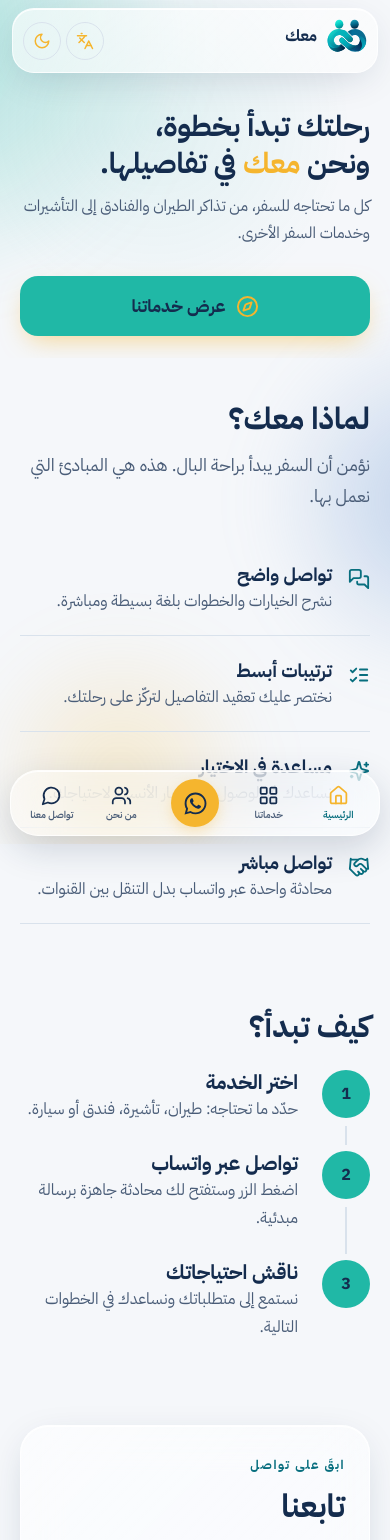
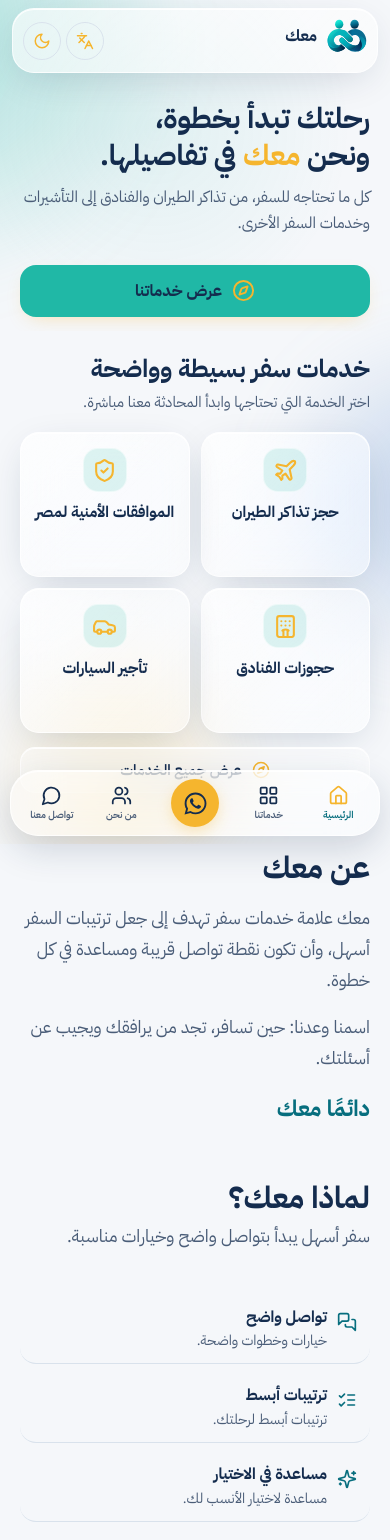
Before and after one commit to khwy1d/Maak, a React (Vite) app: page / in a window 390 px wide. Shown: the top 1540 px of the page. Built offline with nearby package versions, Linux system fonts and the light colour scheme.

Commit message:
Polish balanced mobile homepage and About sections
Add the About section after homepage services, refine mobile spacing and social icons, hide How section on mobile, and improve WhatsApp dock icon contrast.

```diff
--- a/src/App.tsx
+++ b/src/App.tsx
@@ -5,7 +5,7 @@ import Header from "./components/Header";
 import Hero from "./components/Hero";
 import Services from "./components/Services";
 import Pages from "./components/Pages";
-import { Contact, Footer, How, Why } from "./components/Sections";
+import { About, Contact, Footer, How, Why } from "./components/Sections";
 import SocialFollow from "./components/SocialFollow";
 import GlassBackground from "./components/GlassBackground";
 
@@ -73,13 +73,13 @@ export default function App() {
           <button className="pwa-install-dismiss" onClick={dismissInstall} aria-label={lang === "ar" ? "إغلاق" : "Dismiss"}><X size={19} /></button>
         </aside>
       )}
-      {isHome ? <><main><Hero /><Services /><Why /><How /><Contact /><SocialFollow /></main></> : <Pages path={path} />}
+      {isHome ? <><main><Hero /><Services /><About /><Why /><How /><Contact /><SocialFollow /></main></> : <Pages path={path} />}
       <Footer />
       <nav className="mobile-dock" aria-label={t.a11y.nav}>
         <a href="/" aria-label={t.nav.home} aria-current={isHome ? "page" : undefined}><House aria-hidden="true" /><span>{t.nav.home}</span></a>
         <a href="/services" aria-label={t.nav.services} aria-current={path === "/services" ? "page" : undefined}><LayoutGrid aria-hidden="true" /><span>{t.nav.services}</span></a>
         <a className="dock-primary" href="https://wa.me/967776002190" target="_blank" rel="noopener noreferrer" aria-label={t.whatsapp}>
-          <svg width="26" height="26" viewBox="0 0 448 512" fill="currentColor" aria-hidden="true"><path d="M380.9 97.1C339 55.1 283.2 32 223.9 32 101.5 32 1.9 131.6 1.9 254c0 39.1 10.2 77.3 29.6 111L0 480l118.4-31.1c32.6 17.8 69.3 27.2 105.4 27.2h.1c122.3 0 223.9-99.6 223.9-222 0-59.3-24.9-115-66.9-157zM223.9 438.7c-32.9 0-65.1-8.8-93.2-25.4l-6.7-4-70.3 18.4 18.8-68.5-4.4-7C49.5 322.3 40 288.7 40 254 40 152.6 122.5 70.1 224 70.1c49.1 0 95.2 19.1 129.9 53.9s56.2 80.9 56.1 130c0 101.4-84.7 184.7-186.1 184.7zm101.7-138.5c-5.6-2.8-33.1-16.3-38.2-18.1-5.1-1.9-8.8-2.8-12.5 2.8s-14.4 18.1-17.6 21.9c-3.2 3.7-6.5 4.2-12.1 1.4-33-16.5-54.6-29.5-76.3-66.9-5.8-10 5.8-9.3 16.5-31 1.8-3.7.9-6.9-.5-9.7s-12.5-30.1-17.2-41.2c-4.5-10.8-9.1-9.3-12.5-9.5-3.2-.2-6.9-.2-10.6-.2s-9.7 4.6-14.8 10.2c-5.1 5.6-19.4 19-19.4 46.3s19.9 53.7 22.6 57.4c2.8 3.7 39.1 59.7 94.7 83.7 35.2 15.2 49 16.5 66.6 13.9 10.7-1.6 33.1-13.5 37.8-26.4 4.6-13 3.2-24.1 3.2-26.4-1.4-2.5-5.1-3.9-10.7-6.7z"/></svg>
+          <svg width="26" height="26" viewBox="0 0 448 512" fill="#142C4E" aria-hidden="true" style={{ display: "block", flexShrink: 0 }}><path d="M380.9 97.1C339 55.1 283.2 32 223.9 32 101.5 32 1.9 131.6 1.9 254c0 39.1 10.2 77.3 29.6 111L0 480l118.4-31.1c32.6 17.8 69.3 27.2 105.4 27.2h.1c122.3 0 223.9-99.6 223.9-222 0-59.3-24.9-115-66.9-157zM223.9 438.7c-32.9 0-65.1-8.8-93.2-25.4l-6.7-4-70.3 18.4 18.8-68.5-4.4-7C49.5 322.3 40 288.7 40 254 40 152.6 122.5 70.1 224 70.1c49.1 0 95.2 19.1 129.9 53.9s56.2 80.9 56.1 130c0 101.4-84.7 184.7-186.1 184.7zm101.7-138.5c-5.6-2.8-33.1-16.3-38.2-18.1-5.1-1.9-8.8-2.8-12.5 2.8s-14.4 18.1-17.6 21.9c-3.2 3.7-6.5 4.2-12.1 1.4-33-16.5-54.6-29.5-76.3-66.9-5.8-10 5.8-9.3 16.5-31 1.8-3.7.9-6.9-.5-9.7s-12.5-30.1-17.2-41.2c-4.5-10.8-9.1-9.3-12.5-9.5-3.2-.2-6.9-.2-10.6-.2s-9.7 4.6-14.8 10.2c-5.1 5.6-19.4 19-19.4 46.3s19.9 53.7 22.6 57.4c2.8 3.7 39.1 59.7 94.7 83.7 35.2 15.2 49 16.5 66.6 13.9 10.7-1.6 33.1-13.5 37.8-26.4 4.6-13 3.2-24.1 3.2-26.4-1.4-2.5-5.1-3.9-10.7-6.7z"/></svg>
         </a>
         <a href="/about" aria-label={t.nav.about} aria-current={path === "/about" ? "page" : undefined}><Users aria-hidden="true" /><span>{t.nav.about}</span></a>
         <a href="/contact" aria-label={t.nav.contact} aria-current={path === "/contact" ? "page" : undefined}><MessageCircle aria-hidden="true" /><span>{t.nav.contact}</span></a>
--- a/src/components/Hero.tsx
+++ b/src/components/Hero.tsx
@@ -14,7 +14,7 @@ export default function Hero() {
             <a className="btn btn-primary hero-start" href="https://wa.me/967776002190"><svg width="22" height="22" viewBox="0 0 448 512" fill="currentColor" aria-hidden="true"><path d="M380.9 97.1C339 55.1 283.2 32 223.9 32 101.5 32 1.9 131.6 1.9 254c0 39.1 10.2 77.3 29.6 111L0 480l118.4-31.1c32.6 17.8 69.3 27.2 105.4 27.2h.1c122.3 0 223.9-99.6 223.9-222 0-59.3-24.9-115-66.9-157zM223.9 438.7c-32.9 0-65.1-8.8-93.2-25.4l-6.7-4-70.3 18.4 18.8-68.5-4.4-7C49.5 322.3 40 288.7 40 254 40 152.6 122.5 70.1 224 70.1c49.1 0 95.2 19.1 129.9 53.9s56.2 80.9 56.1 130c0 101.4-84.7 184.7-186.1 184.7zm101.7-138.5c-5.6-2.8-33.1-16.3-38.2-18.1-5.1-1.9-8.8-2.8-12.5 2.8s-14.4 18.1-17.6 21.9c-3.2 3.7-6.5 4.2-12.1 1.4-33-16.5-54.6-29.5-76.3-66.9-5.8-10 5.8-9.3 16.5-31 1.8-3.7.9-6.9-.5-9.7s-12.5-30.1-17.2-41.2c-4.5-10.8-9.1-9.3-12.5-9.5-3.2-.2-6.9-.2-10.6-.2s-9.7 1.4-14.8 6.9c-5.1 5.6-19.4 19-19.4 46.3s19.9 53.7 22.6 57.4c2.8 3.7 39.1 59.7 94.7 83.7 35.2 15.2 49 16.5 66.6 13.9 10.7-1.6 33.1-13.5 37.8-26.4 4.6-13 4.6-24.1 3.2-26.4-1.4-2.5-5.1-3.9-10.7-6.7z"/></svg> {t.hero.start}</a>
             <a className="btn btn-ghost" href="#services"><Compass size={18} aria-hidden="true" /> {t.hero.explore}</a>
           </div>
-          <a className="btn btn-primary mobile-services-cta" href="/services"><Compass size={22} aria-hidden="true" /> {lang === "ar" ? "عرض خدماتنا" : "Explore Our Services"}</a>
+          <a className="btn btn-primary mobile-services-cta" href="#services"><Compass size={22} aria-hidden="true" /> {lang === "ar" ? "عرض خدماتنا" : "Explore Our Services"}</a>
         </div>
       </div>
     </section>
--- a/src/components/Pages.tsx
+++ b/src/components/Pages.tsx
@@ -5,6 +5,7 @@ import { useApp } from "../context/AppContext";
 import type { WaTopic } from "../utils/whatsapp";
 import WhatsAppButton from "./WhatsAppButton";
 import SocialFollow from "./SocialFollow";
+import { About as AboutIntro, Why } from "./Sections";
 
 const routes = [
   { path: "/services", key: "services", icon: Compass },
@@ -129,7 +130,7 @@ export default function Pages({ path }: { path: string }) {
       </div></section>
       {isServices ? <section className="section services-list-section"><div className="container"><div className="section-head"><h2>{lang === "ar" ? "اختر الخدمة التي تحتاجها" : "Choose the service you need"}</h2><p>{page.intro}</p></div><div className="services page-services">
         {serviceList.map((item) => { const Icon = item.icon; const p = pageContent[item.key]; return <a className="service service-card-link glass glass-card" href={item.path} key={item.path} aria-label={p?.title ?? (lang === "ar" ? "السياحة والرحلات" : "Tourism and trips")}><span className="service-icon"><Icon size={26} aria-hidden="true" /></span><h3>{p?.title ?? (lang === "ar" ? "السياحة والرحلات" : "Tourism and trips")}</h3><p>{p?.intro}</p></a>; })}
-      </div></div></section> : key === "about" ? <section className="section about-principles-section"><div className="container"><div className="services about-principles">{aboutPrinciples.map((item) => { const Icon = item.icon; return <article className="service about-principle-card glass glass-card" key={item.title}><span className="service-icon"><Icon size={26} aria-hidden="true" /></span><h3>{item.title}</h3><p>{item.text}</p></article>; })}</div></div></section> : <section className="section"><div className={`container page-detail${isServiceDetail ? " page-detail-service" : ""}`}><div className="page-detail-card glass">{!isServiceDetail && <><h2>{lang === "ar" ? "كيف نساعدك؟" : "How we can help"}</h2><ul>{(page.bullets ?? []).map((b) => <li key={b}>{b}</li>)}</ul><p className="note">{language.note}</p></>}{isServiceDetail && <div className="inquiry-form">
+      </div></div></section> : key === "about" ? <><AboutIntro /><div className="about-why-section"><Why /></div><section className="section about-principles-section"><div className="container"><div className="services about-principles">{aboutPrinciples.map((item) => { const Icon = item.icon; return <article className="service about-principle-card glass glass-card" key={item.title}><span className="service-icon"><Icon size={26} aria-hidden="true" /></span><h3>{item.title}</h3><p>{item.text}</p></article>; })}</div></div></section></> : <section className="section"><div className={`container page-detail${isServiceDetail ? " page-detail-service" : ""}`}><div className="page-detail-card glass">{!isServiceDetail && <><h2>{lang === "ar" ? "كيف نساعدك؟" : "How we can help"}</h2><ul>{(page.bullets ?? []).map((b) => <li key={b}>{b}</li>)}</ul><p className="note">{language.note}</p></>}{isServiceDetail && <div className="inquiry-form">
           <h3>{lang === "ar" ? "أرسل تفاصيل طلبك" : "Tell us what you need"}</h3>
           <p>{lang === "ar" ? "حدّد ما يناسبك من الخيارات؛ كل التفاصيل اختيارية، وستراجع الرسالة قبل إرسالها." : "Choose what suits you. Every detail is optional, and you can review the message before sending."}</p>
           {key === "flight" && <div className="inquiry-field"><label htmlFor="inquiry-departure">{lang === "ar" ? "المغادرة من" : "Departure city"}</label><input id="inquiry-departure" value={departureCity} onChange={(e) => setDepartureCity(e.target.value)} placeholder={lang === "ar" ? "مثال: تعز" : "e.g. Taiz"} /></div>}
--- a/src/components/Sections.tsx
+++ b/src/components/Sections.tsx
@@ -26,7 +26,7 @@ export function Why() {
 export function How() {
   const { t } = useApp(); const ref = useReveal<HTMLOListElement>();
   return (
-    <section className="section">
+    <section className="section how-section">
       <div className="container">
         <div className="section-head"><h2>{t.how.title}</h2></div>
         <ol className="steps reveal" ref={ref}>
@@ -43,7 +43,6 @@ export function About() {
   return (
     <section id="about" className="section alt">
       <div className="container about reveal" ref={ref}>
-        <div className="about-mark glass"><Logo size={120} wordmark={false} /></div>
         <div>
           <h2>{t.about.title}</h2>
           <p>{t.about.p1}</p><p>{t.about.p2}</p>
--- a/src/i18n/translations.ts
+++ b/src/i18n/translations.ts
@@ -33,12 +33,12 @@ const ar = {
   },
   why: {
     title: "لماذا معك؟",
-    intro: "نؤمن أن السفر يبدأ براحة البال. هذه هي المبادئ التي نعمل بها.",
+    intro: "سفر أسهل يبدأ بتواصل واضح وخيارات مناسبة.",
     items: [
-      { t: "تواصل واضح", d: "نشرح الخيارات والخطوات بلغة بسيطة ومباشرة." },
-      { t: "ترتيبات أبسط", d: "نختصر عليك تعقيد التفاصيل لتركّز على رحلتك." },
-      { t: "مساعدة في الاختيار", d: "نساعدك في الوصول إلى الخيار الأنسب لاحتياجك." },
-      { t: "تواصل مباشر", d: "محادثة واحدة عبر واتساب بدل التنقل بين القنوات." },
+      { t: "تواصل واضح", d: "خيارات وخطوات واضحة." },
+      { t: "ترتيبات أبسط", d: "ترتيبات أبسط لرحلتك." },
+      { t: "مساعدة في الاختيار", d: "مساعدة لاختيار الأنسب لك." },
+      { t: "تواصل مباشر", d: "تواصل مباشر عبر واتساب." },
     ],
   },
   how: {
@@ -120,12 +120,12 @@ const en: typeof ar = {
   },
   why: {
     title: "Why MAAK?",
-    intro: "Good travel starts with peace of mind. These are the principles we work by.",
+    intro: "Clear communication and suitable options make travel easier.",
     items: [
-      { t: "Clear communication", d: "We explain options and steps in plain, direct language." },
-      { t: "Simpler arrangements", d: "We handle the detail so you can focus on your trip." },
-      { t: "Help choosing", d: "We help you reach the option that suits your needs." },
-      { t: "Direct contact", d: "One WhatsApp conversation instead of juggling channels." },
+      { t: "Clear communication", d: "Clear options and next steps." },
+      { t: "Simpler arrangements", d: "Simpler arrangements for your trip." },
+      { t: "Help choosing", d: "Help choosing what suits you." },
+      { t: "Direct contact", d: "Direct contact through WhatsApp." },
     ],
   },
   how: {
--- a/src/styles/global.css
+++ b/src/styles/global.css
@@ -170,7 +170,7 @@ img { max-width: 100%; display: block; }
 .about-mark .logo-tile { background: transparent; box-shadow: none; }
 .about p { color: var(--muted); font-size: 1.1rem; max-width: 52ch; margin-top: 16px; }
 .about-slogan { color: var(--accent-text) !important; font-weight: 700; font-size: 1.4rem !important; }
-@media (min-width: 800px) { .about { grid-template-columns: auto 1fr; gap: 72px; } .about-mark { padding: 44px; } }
+@media (min-width: 800px) { .about { grid-template-columns: minmax(0, 1fr); gap: 0; } }
 
 .cta { background: var(--gradient); color: #fff; border-radius: 32px; padding: clamp(32px, 6vw, 72px); display: grid; gap: 18px; justify-items: start; position: relative; overflow: hidden; }
 .cta::after { content: ""; position: absolute; width: 340px; height: 340px; border-radius: 50%; border: 1px solid rgba(255, 255, 255, .25); inset-inline-end: -90px; top: -90px; pointer-events: none; }
@@ -894,3 +894,136 @@ body { background: transparent; }
   .pwa-install-action { padding-inline: 11px; }
 }
 @media (prefers-reduced-motion: reduce) { .pwa-install-prompt { animation: none; } }
+
+
+/* ===== Homepage mobile review: balanced welcome + immediate service discovery ===== */
+@media (max-width: 767px) {
+  /* Keep the app-like mobile experience, but let visitors see the actual services. */
+  .home-services-section {
+    display: block !important;
+    padding-top: 24px;
+    padding-bottom: 30px;
+  }
+  .home-services-section > .container > .services {
+    display: grid !important;
+    grid-template-columns: repeat(2, minmax(0, 1fr));
+    gap: 11px;
+  }
+  .home-services-section .section-head {
+    margin-bottom: 16px;
+  }
+  .home-services-section .section-head h2 {
+    font-size: 1.5rem;
+  }
+  .home-services-section .section-head p {
+    font-size: .92rem;
+    line-height: 1.65;
+    margin-top: 7px;
+  }
+  .home-services-section .service.service-card-link {
+    min-height: 145px;
+    padding: 15px 10px;
+    border-radius: 19px;
+    gap: 7px;
+  }
+  .home-services-section .service.service-card-link .service-icon {
+    width: 44px;
+    height: 44px;
+    margin-bottom: 2px;
+  }
+  .home-services-section .service.service-card-link h3 {
+    font-size: .96rem;
+    line-height: 1.4;
+  }
+  .home-services-section .services-all-wrap {
+    margin-top: 14px;
+  }
+  .home-services-section .services-all {
+    width: 100%;
+    min-height: 46px;
+    border-radius: 15px;
+  }
+  /* The first screen stays concise; the service grid follows the welcome immediately. */
+  .hero {
+    padding-top: 100px;
+    padding-bottom: 14px;
+  }
+  .hero .lead {
+    max-width: 38ch;
+    line-height: 1.65;
+  }
+  .hero .mobile-services-cta {
+    min-height: 52px;
+    margin-top: 12px;
+    border-radius: 16px;
+    font-size: 1rem;
+    box-shadow: 0 7px 20px -9px rgba(245,181,46,.42);
+  }
+  .home-services-section + .section {
+    padding-top: 30px;
+  }
+}
+@media (min-width: 640px) and (max-width: 767px) {
+  .home-services-section > .container > .services {
+    grid-template-columns: repeat(4, minmax(0, 1fr));
+  }
+}
+
+
+/* Compact mobile content refinements; desktop styling is intentionally untouched */
+@media (max-width: 767px) {
+  .section:has(> .container.why) { padding-top: 28px; padding-bottom: 28px; }
+  .why .section-head { margin-bottom: 14px; }
+  .why .section-head p { margin-top: 6px; line-height: 1.55; }
+  .why-list { gap: 10px; }
+  .why-list li { gap: 10px; padding: 12px 13px; border-radius: 16px; }
+  .why-list li > svg { width: 20px; height: 20px; flex: 0 0 20px; }
+  .why-list li h3 { margin-bottom: 3px; font-size: .98rem; }
+  .why-list li p { margin: 0; font-size: .88rem; line-height: 1.5; }
+  .steps { gap: 10px; }
+  .steps li { padding: 15px 13px; }
+  .steps li h3 { margin: 8px 0 4px; font-size: .98rem; }
+  .steps li p { margin: 0; font-size: .88rem; line-height: 1.5; }
+  .section:has(> .container > .steps) { padding-top: 28px; padding-bottom: 28px; }
+  .section:has(> .container > .steps) .section-head { margin-bottom: 14px; }
+  .social-follow-section { padding-top: 24px; padding-bottom: 26px; }
+  .social-follow-card { padding: 18px 16px; gap: 12px; text-align: center; }
+  .social-follow-copy { gap: 5px; }
+  .social-follow-copy p { margin: 0; font-size: .88rem; line-height: 1.5; }
+  .social-follow-links { justify-content: center; align-items: center; gap: 12px; width: 100%; }
+  .social-follow-link { width: 44px; height: 44px; display: grid; place-items: center; }
+  .social-follow-link svg { width: 26px; height: 26px; }
+  .site-content { padding-bottom: calc(104px + env(safe-area-inset-bottom)); }
+  main { padding-bottom: 10px; }
+  .inner-page { padding-bottom: 16px; }
+  .about-why-section .section { padding-top: 22px; padding-bottom: 22px; }
+  .about-why-section .section-head { margin-bottom: 12px; }
+  .about-principles-section { padding-top: 22px; padding-bottom: 28px; }
+  .about-principles-section .about-principles { gap: 12px; }
+  .about-principle-card { padding: 16px 14px; }
+  .about-principle-card .service-icon { margin-bottom: 5px; }
+  .about-principle-card p { line-height: 1.55; }
+  .about.section { padding-top: 22px; padding-bottom: 22px; }
+}
+
+@media (max-width: 767px) {
+  .section:has(> .container.about) { padding-top: 22px; padding-bottom: 22px; }
+  .section:has(> .container.about) .about-mark { width: 76px; height: 76px; }
+  .section:has(> .container.about) .about-mark svg { width: 58px; height: 58px; }
+}
+
+
+/* Homepage About section and step-layout corrections */
+.about-mark { width: 92px; height: 92px; display: grid; place-items: center; margin-inline: auto; }
+.about-mark svg { max-width: 76px; max-height: 76px; }
+@media (min-width: 768px) {
+  .steps li { position: relative; }
+  .steps li .step-n { position: static; display: inline-grid; place-items: center; margin-bottom: 10px; }
+  .steps li h3, .steps li p { position: relative; z-index: 1; }
+}
+@media (max-width: 767px) {
+  .how-section { display: none !important; }
+  .about-mark { width: 68px; height: 68px; margin: 0 auto 14px; }
+  .about-mark svg { width: 54px !important; height: 54px !important; }
+  .about.section { text-align: center; }
+}
```
